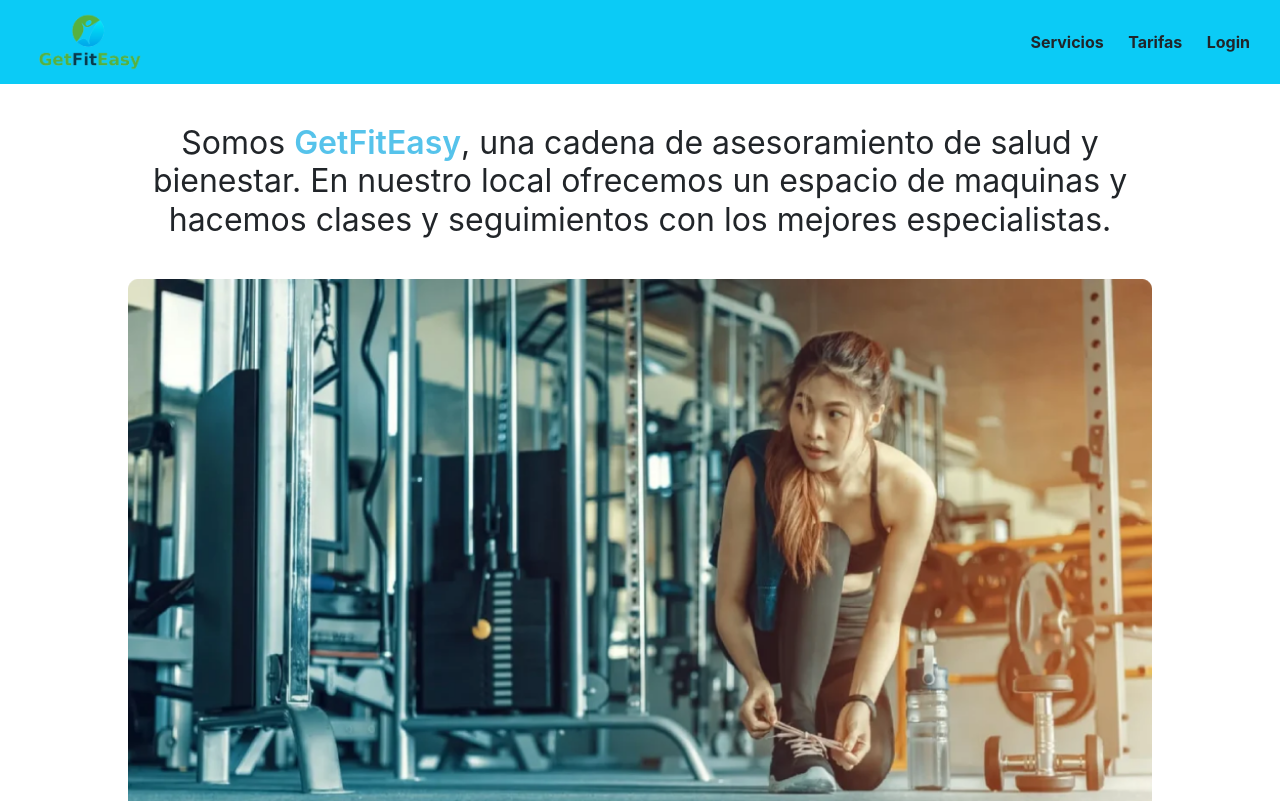
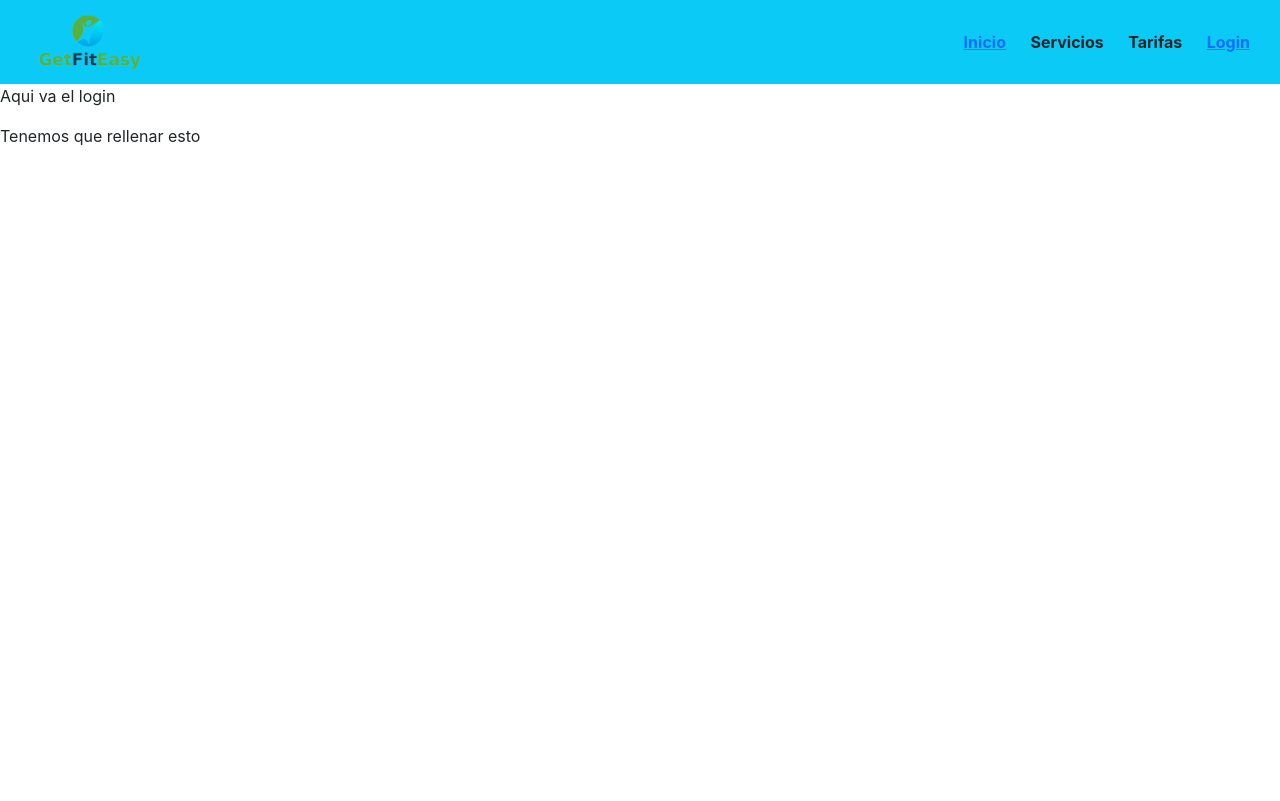
Before and after one commit to Manuraptor/amunt-p1-getfitapp-grupo2, a Svelte app in the folder frontend/: page /login in a window 1280 px wide. Shown: the top 801 px of the page. Built offline with nearby package versions, Linux system fonts and the light colour scheme.

Commit message:
estructura de routas

```diff
--- a/frontend/src/App.svelte
+++ b/frontend/src/App.svelte
@@ -5,25 +5,31 @@
     import logo from "./assets/imagenes/logo.png";
     import MainText from "./lib/Cover.svelte";
 
-    import { Router, Link, Route } from "svelte-routing";
+    import {Router, Link, Route} from "svelte-routing";
 
     import Login from "./lib/login.svelte";
+    import Contactos from "./lib/Contactos.svelte";
 
 </script>
 
 <main>
     <Router>
         <header>
-            <img src={logo} alt="logo" />
+            <img src={logo} alt="logo"/>
             <nav>
+                <span><Link to="/">Inicio</Link></span>
                 <span>Servicios</span>
                 <span>Tarifas</span>
-                <span>Login</span>
+                <span><Link to="/login">Login</Link></span>
             </nav>
         </header>
-        <MainText />
-
-        <Servicios />
+        <Route path="/">
+            <MainText/>
+            <Servicios/>
+        </Route>
+        <Route path="/login">
+            <Login />
+        </Route>
     </Router>
 </main>
 
--- a/frontend/src/lib/login.svelte
+++ b/frontend/src/lib/login.svelte
@@ -1 +1,2 @@
 <p> Aqui va el login </p>
+<p>Tenemos que rellenar esto</p>
```
